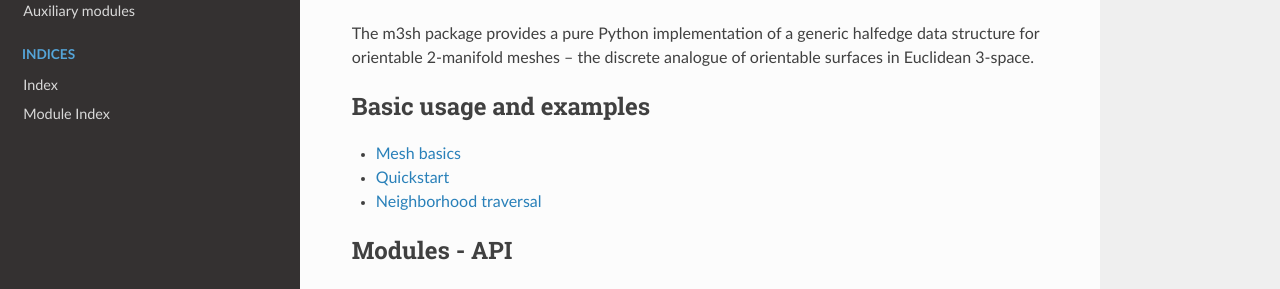
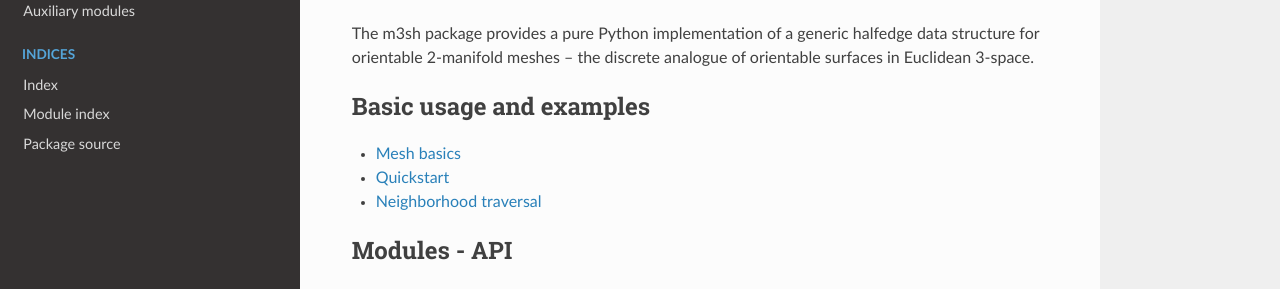
Before and after one commit to m3shware/m3sh, a Sphinx documentation site: the page built from docs/source/index.rst, in a window 1280 px wide. Shown: the part 421-710 px from the top of the page. Built offline with Sphinx 7.4.7 and the Read the Docs theme 2.0.0, drawn with Linux system fonts in a browser that asks for light colours.

Commit message:
Add package source link

```diff
--- a/docs/source/_templates/layout.html
+++ b/docs/source/_templates/layout.html
@@ -7,7 +7,8 @@
    </p>
    <ul>
         <li class="toctree-l1"><a href= "{{pathto('genindex.html', 1)}}">Index</a></li>
-        <li class="toctree-l1"><a href= "{{pathto('py-modindex.html', 1)}}">Module Index</a></li>
+        <li class="toctree-l1"><a href= "{{pathto('py-modindex.html', 1)}}">Module index</a></li>
+        <li class="toctree-l1"><a href= "https://github.com/m3shware/m3sh">Package source</a></li>
    </ul>
 
 {% endblock %}
```
